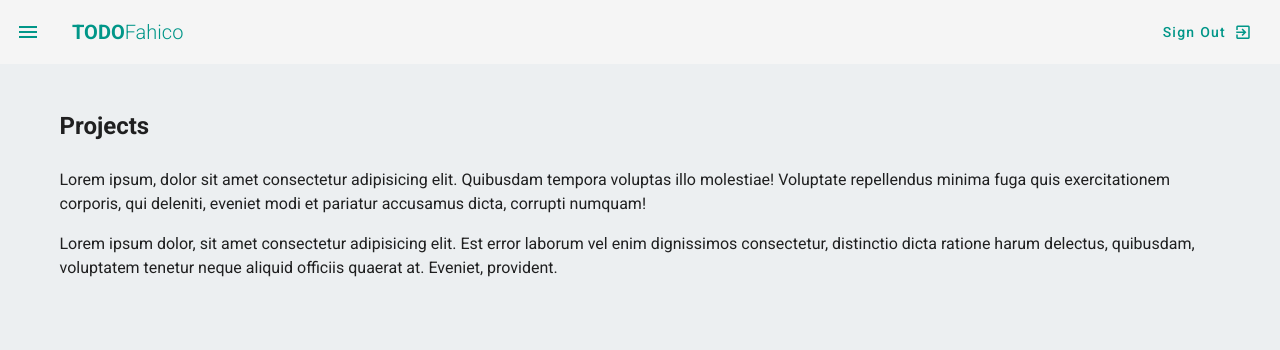
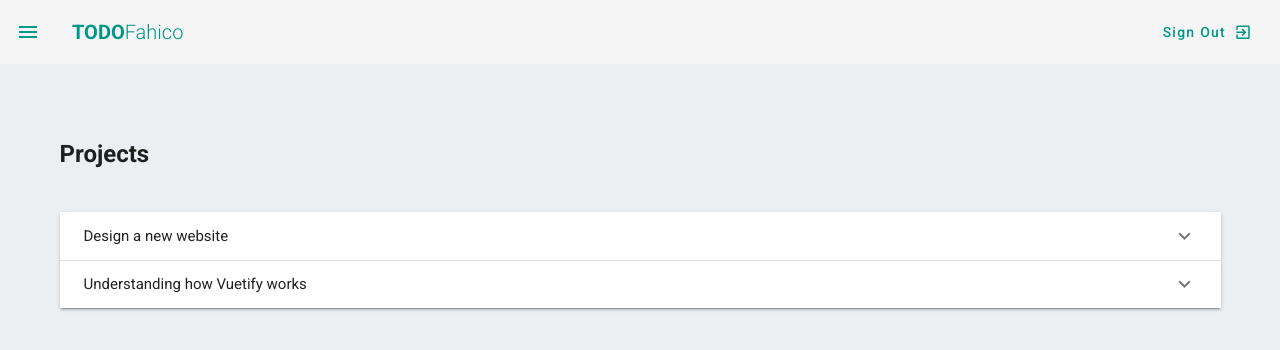
Before and after one commit to fahico98/VueJS_CLI, a Vue app in the folder the_net_ninja_vuetify/: page /projects in a window 1280 px wide. Shown: the top 350 px of the page. Built offline with nearby package versions, Linux system fonts and the light colour scheme.

Commit message:
Commit_6

```diff
--- a/the_net_ninja_vuetify/src/views/Dashboard.vue
+++ b/the_net_ninja_vuetify/src/views/Dashboard.vue
@@ -6,7 +6,6 @@
       <h2 class="mb-10">Dashboard</h2>
 
          <v-row class="mb-4 ml-2">
-
             <v-tooltip top>
                <template  v-slot:activator="{ on }">
                   <v-btn small text color="teal" v-on:click.prevent="sortBy('title')" v-on="on">
@@ -16,7 +15,6 @@
                </template>
                <span>Sort projects by project name</span>
             </v-tooltip>
-
             <v-tooltip top>
                <template  v-slot:activator="{ on }">
                   <v-btn small text color="teal" v-on:click.prevent="sortBy('person')" v-on="on" class="ml-2">
@@ -28,24 +26,7 @@
             </v-tooltip>
          </v-row>
 
-         <v-card tile outlined>
-            <v-row class="ma-0">
-               <v-col cols="12" sm="6">
-                  <div class="body-1 teal--text">Project title</div>
-               </v-col>
-               <v-col cols="4" sm="2">
-                  <div class="body-1 teal--text">Person</div>
-               </v-col>
-               <v-col cols="4" sm="2">
-                  <div class="body-1 teal--text">Due by</div>
-               </v-col>
-               <v-col cols="4" sm="2">
-                  <div class="body-1 teal--text">Status</div>
-               </v-col>
-            </v-row>
-         </v-card>
-
-         <v-card tile outlined v-for="project in projects" :key="project.title">
+         <v-card tile v-for="project in projects" :key="project.title">
             <v-row class="ma-0" :class="`project ${project.status}`">
                <v-col cols="12" sm="6">
                   <div class="caption teal--text">Project title</div>
@@ -66,6 +47,7 @@
                </v-col>
             </v-row>
          </v-card>
+
       </v-container>
    </div>
 
--- a/the_net_ninja_vuetify/src/views/Projects.vue
+++ b/the_net_ninja_vuetify/src/views/Projects.vue
@@ -2,18 +2,23 @@
 <template>
 
    <div class="projects">
-      <h2 class="mt-8">Projects</h2>
-      <v-container class="px-0 mt-3">
-         <p>
-            Lorem ipsum, dolor sit amet consectetur adipisicing elit. Quibusdam tempora voluptas illo molestiae!
-            Voluptate repellendus minima fuga quis exercitationem corporis, qui deleniti, eveniet modi et pariatur
-            accusamus dicta, corrupti numquam!
-         </p>
-         <p>
-            Lorem ipsum dolor, sit amet consectetur adipisicing elit. Est error laborum vel enim dignissimos consectetur,
-            distinctio dicta ratione harum delectus, quibusdam, voluptatem tenetur neque aliquid officiis quaerat at.
-            Eveniet, provident.
-         </p>
+      <v-container class="my-12 px-0">
+      <h2 class="mb-10">Projects</h2>
+
+         <v-row>
+            <v-col>
+               <v-expansion-panels tile hover accordion class="elevation-0">
+                  <v-expansion-panel v-for="project in myProjects" :key="project.title">
+                     <v-expansion-panel-header>{{ project.title }}</v-expansion-panel-header>
+                     <v-expansion-panel-content>
+                        <div class="body-1 mt-4">{{ project.content }}</div>
+                        <div class="caption teal--text">Due by <strong>{{ project.due }}</strong></div>
+                     </v-expansion-panel-content>
+                  </v-expansion-panel>
+               </v-expansion-panels>
+            </v-col>
+         </v-row>
+
       </v-container>
    </div>
 
@@ -22,7 +27,65 @@
 <script>
 
    export default {
-      name: "projects"
+      name: "projects",
+      data(){
+         return{
+            projects: [
+               {
+                  title: 'Design a new website',
+                  person: 'The Net Ninja',
+                  due: '1st Jan 2019',
+                  status: 'ongoing',
+                  content: 'Lorem ipsum dolor sit amet consectetur adipisicing elit. Sunt consequuntur eos eligendi illum ' +
+                     'minima adipisci deleniti, dicta mollitia enim explicabo fugiat quidem ducimus praesentium voluptates ' +
+                     'porro molestias non sequi animi!'
+               },
+               {
+                  title: 'Code up the homepage',
+                  person: 'Chun Li',
+                  due: '10th Jan 2019',
+                  status: 'complete',
+                  content: 'Lorem ipsum dolor sit amet consectetur adipisicing elit. Sunt consequuntur eos eligendi illum ' +
+                     'minima adipisci deleniti, dicta mollitia enim explicabo fugiat quidem ducimus praesentium voluptates ' +
+                     'porro molestias non sequi animi!'
+               },
+               {
+                  title: 'Design video thumbnails',
+                  person: 'Ryu',
+                  due: '20th Dec 2018',
+                  status: 'complete',
+                  content: 'Lorem ipsum dolor sit amet consectetur adipisicing elit. Sunt consequuntur eos eligendi illum ' +
+                     'minima adipisci deleniti, dicta mollitia enim explicabo fugiat quidem ducimus praesentium voluptates ' +
+                     'porro molestias non sequi animi!'
+               },
+               {
+                  title: 'Create a community forum',
+                  person: 'Gouken',
+                  due: '20th Oct 2018',
+                  status: 'overdue',
+                  content: 'Lorem ipsum dolor sit amet consectetur adipisicing elit. Sunt consequuntur eos eligendi illum ' +
+                     'minima adipisci deleniti, dicta mollitia enim explicabo fugiat quidem ducimus praesentium voluptates ' +
+                     'porro molestias non sequi animi!'
+               },
+               {
+                  title: 'Understanding how Vuetify works',
+                  person: 'The Net Ninja',
+                  due: '1st Mar 2018',
+                  status: 'ongoing',
+                  content: 'Lorem ipsum dolor sit amet consectetur adipisicing elit. Sunt consequuntur eos eligendi illum ' +
+                     'minima adipisci deleniti, dicta mollitia enim explicabo fugiat quidem ducimus praesentium voluptates ' +
+                     'porro molestias non sequi animi!'
+               },
+            ]
+         };
+      },
+      computed: {
+         myProjects(){
+            return this.projects.filter(project => {
+               return project.person == "The Net Ninja";
+            });
+         }
+      }
    }
 
 </script>
--- a/the_net_ninja_vuetify/src/views/Team.vue
+++ b/the_net_ninja_vuetify/src/views/Team.vue
@@ -1,14 +1,13 @@
-
 
 <template>
 
-   <div class="projects">
+   <div class="team">
       <v-container class="my-12 px-0">
       <h2 class="mb-10">Team</h2>
 
          <v-row>
             <v-col cols="12" sm="6" md="4" lg="3" v-for="person in team" :key="person.name">
-               <v-card class="text-center" tile outlined>
+               <v-card class="text-center" tile>
                   <v-responsive class="pt-4">
                      <v-avatar size="100" class="teal lighten-3">
                         <img :src="person.avatar">
```
